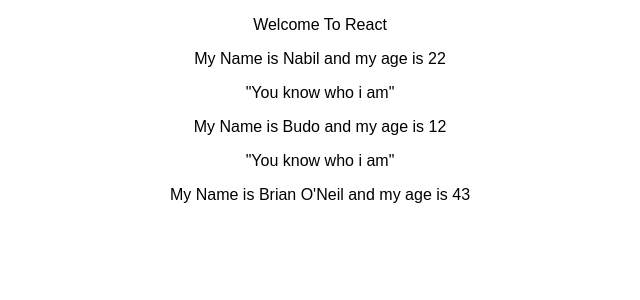
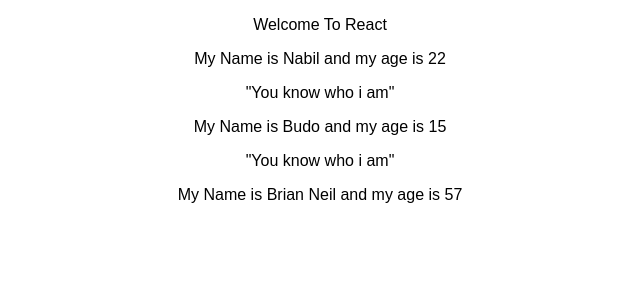
Before and after one commit to baadillahnabil/react-flow, a React (Create React App) app: page / in a window 1280 px wide. Shown: the top 300 px of the page, without its empty margins (320-960 px from the left). Built offline with nearby package versions, Linux system fonts and the light colour scheme.

Commit message:
learn to use state

```diff
--- a/src/App.jsx
+++ b/src/App.jsx
@@ -6,18 +6,37 @@
 
 /* $FlowIgnore: suppressing this error */
 export default class App extends Component {
+  state = {
+    persons: [
+      {
+        name: 'Nabil',
+        age: 22
+      },
+      {
+        name: 'Budo',
+        age: 15
+      },
+      {
+        name: 'Brian Neil',
+        age: 57
+      }
+    ]
+  }
+
   render() {
+    const { persons } = this.state
+
     return (
       <Fragment>
         <div className="App">
           <p>Welcome To React</p>
-          <Person name="Nabil" age="22">
+          <Person name={persons[0].name} age={persons[0].age}>
             "You know who i am"
           </Person>
-          <Person name="Budo" age="12">
+          <Person name={persons[1].name} age={persons[1].age}>
             "You know who i am"
           </Person>
-          <Person name="Brian O'Neil" age="43" />
+          <Person name={persons[2].name} age={persons[2].age} />
         </div>
       </Fragment>
     )
```
